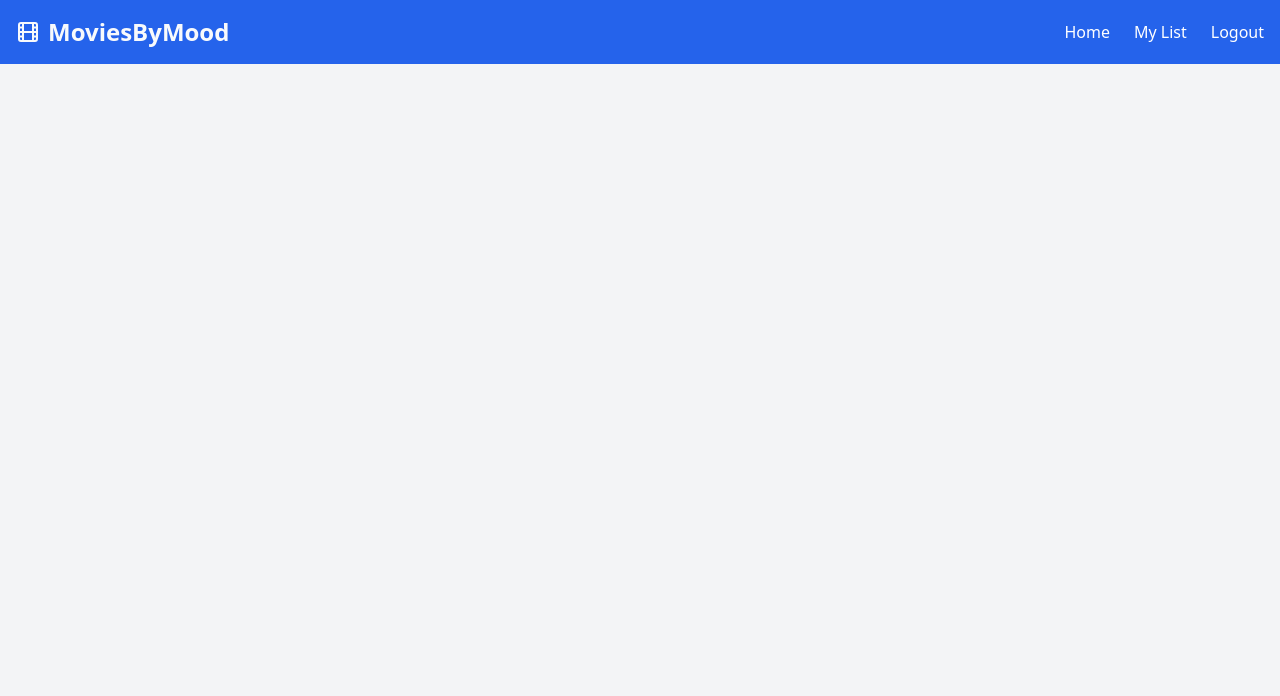
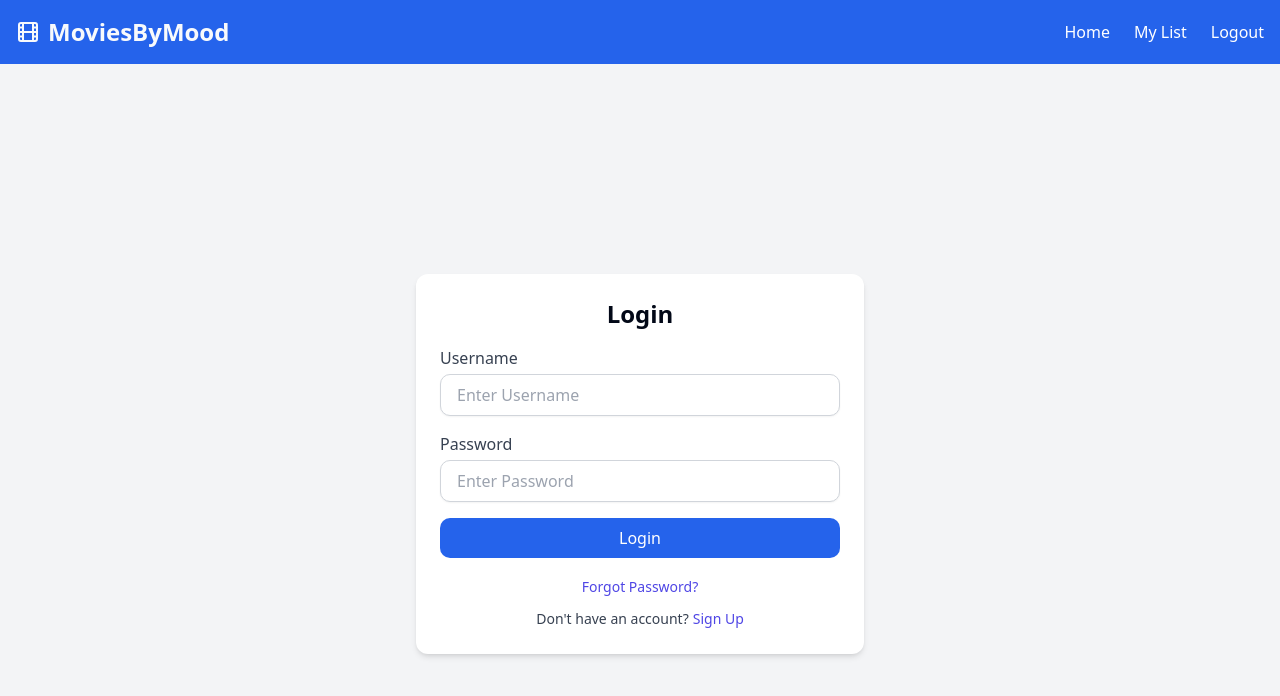
Before and after one commit to Scorpio-2410/MoodMovies, a React (Vite) app in the folder ReactApp/reactapp.client/: page / in a window 1280 px wide. Shown: the top 696 px of the page. Built offline with nearby package versions, Linux system fonts and the light colour scheme.

Commit message:
Utilised react hook form API & structured login page

```diff
--- a/ReactApp/reactapp.client/package.json
+++ b/ReactApp/reactapp.client/package.json
@@ -18,6 +18,7 @@
     "lucide-react": "^0.447.0",
     "react": "^18.3.1",
     "react-dom": "^18.3.1",
+    "react-hook-form": "^7.53.0",
     "react-router-dom": "^6.26.2",
     "shadcn": "^2.1.0",
     "sonner": "^1.5.0",
@@ -37,6 +38,6 @@
     "globals": "^15.9.0",
     "postcss": "^8.4.47",
     "tailwindcss": "^3.4.13",
-    "vite": "^5.4.8"
+    "vite": "^5.4.9"
   }
 }
--- a/ReactApp/reactapp.client/src/App.jsx
+++ b/ReactApp/reactapp.client/src/App.jsx
@@ -2,6 +2,7 @@ import { BrowserRouter as Router, Route, Routes } from "react-router-dom";
 import Navbar from "./components/Navbar";
 import HomePage from "./pages/HomePage.jsx";
 import WeatherPage from "./pages/WeatherPage";
+import LoginPage from "./pages/LoginPage"
 import { Toaster } from "sonner";
 
 function App() {
@@ -15,6 +16,7 @@ function App() {
           <Route path="/home" element={<HomePage />} />
           {/* <Route path="/my-list" element={<MyMovieListPage />} />*/}
           <Route path="/weather" element={<WeatherPage />} />
+          <Route path="" element={<LoginPage />} />
         </Routes>
         <Toaster />
       </div>
--- /dev/null
+++ b/ReactApp/reactapp.client/src/pages/LoginPage.jsx
@@ -0,0 +1,74 @@
+import { useForm } from "react-hook-form";
+
+export default function LoginPage() {
+  const {
+    register,
+    handleSubmit,
+    watch,
+    formState: { errors },
+  } = useForm();
+
+  const onSubmit = (data) => {
+    console.log("Login Data: ", data);
+    // Handle your login logic here (e.g., API call)
+  };
+
+  console.log(watch("username")); // Watch username input value
+
+  return (
+    <div className="min-h-screen flex items-center justify-center bg-gray-100">
+      <div className="bg-white p-6 rounded-lg shadow-md w-full max-w-md">
+        <h2 className="text-2xl font-bold text-center mb-4">Login</h2>
+
+        <form onSubmit={handleSubmit(onSubmit)} className="space-y-4">
+          {/* Username field */}
+          <div>
+            <label className="block text-gray-700">Username</label>
+            <input
+              type="text"
+              placeholder="Enter Username"
+              className="mt-1 block w-full px-4 py-2 border border-gray-300 rounded-md shadow-sm focus:ring-indigo-500 focus:border-indigo-500"
+              {...register("username", { required: "Username is required" })}
+            />
+            {errors.username && <span className="text-red-500">{errors.username.message}</span>}
+          </div>
+
+          {/* Password field */}
+          <div>
+            <label className="block text-gray-700">Password</label>
+            <input
+              type="password"
+              placeholder="Enter Password"
+              className="mt-1 block w-full px-4 py-2 border border-gray-300 rounded-md shadow-sm focus:ring-indigo-500 focus:border-indigo-500"
+              {...register("password", { required: "Password is required" })}
+            />
+            {errors.password && <span className="text-red-500">{errors.password.message}</span>}
+          </div>
+
+          {/* Submit button */}
+          <div>
+            <input
+              type="submit"
+              value="Login"
+              className="w-full bg-blue-600 text-white py-2 rounded-md hover:bg-blue-700 transition-colors cursor-pointer"
+            />
+          </div>
+        </form>
+
+        {/* Links for Signup and Forgot Password */}
+        <div className="mt-4 text-center">
+          <a href="/forgot-password" className="text-sm text-indigo-600 hover:underline">
+            Forgot Password?
+          </a>
+        </div>
+
+        <div className="mt-2 text-center">
+          <span className="text-sm text-gray-700">Don't have an account?</span>
+          <a href="/signup" className="ml-1 text-sm text-indigo-600 hover:underline">
+            Sign Up
+          </a>
+        </div>
+      </div>
+    </div>
+  );
+}
```
Also changed, not shown: ReactApp/reactapp.client/src/pages/RegisterPage.jsx (added), 2 other files (tests, documents, lock files or other folders).
